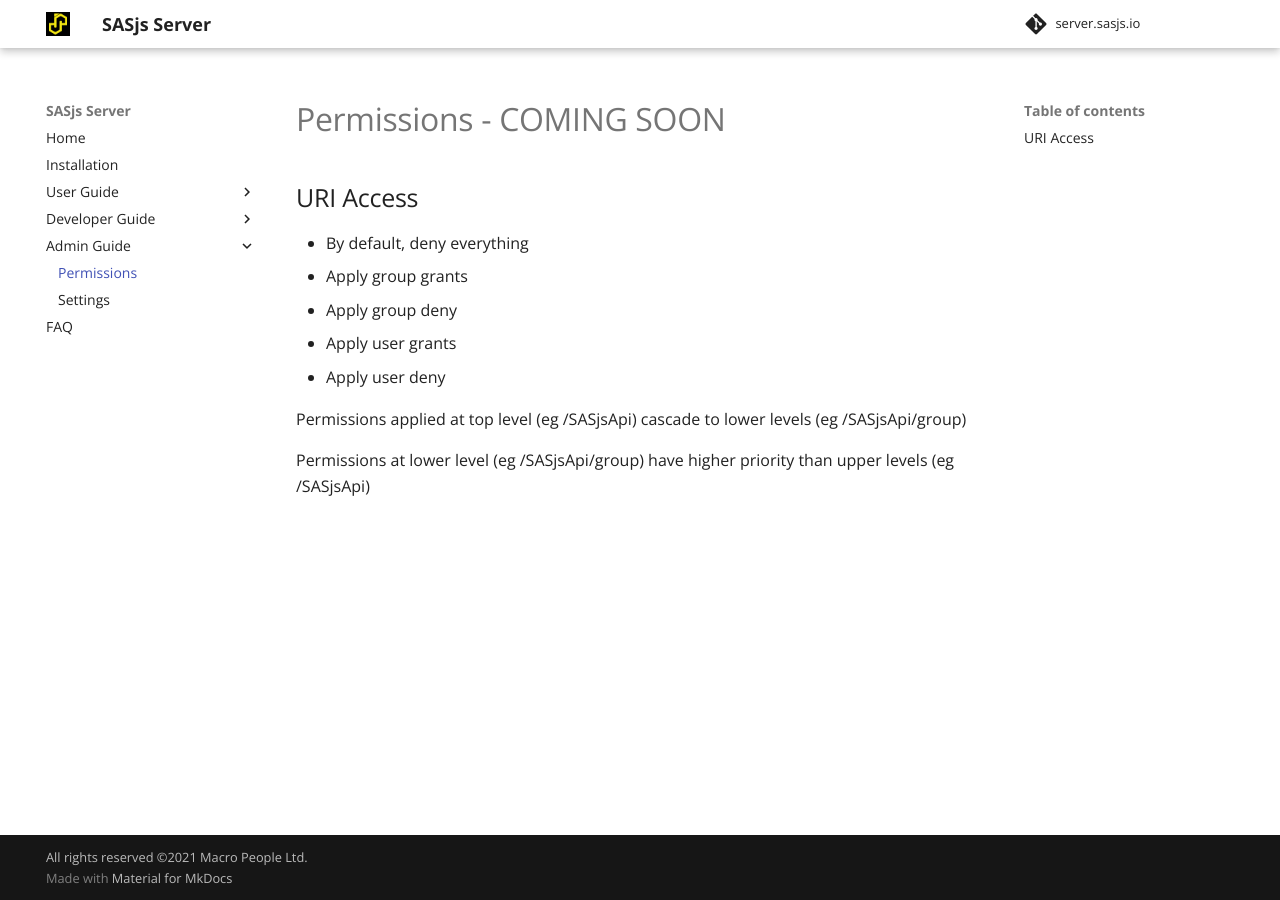
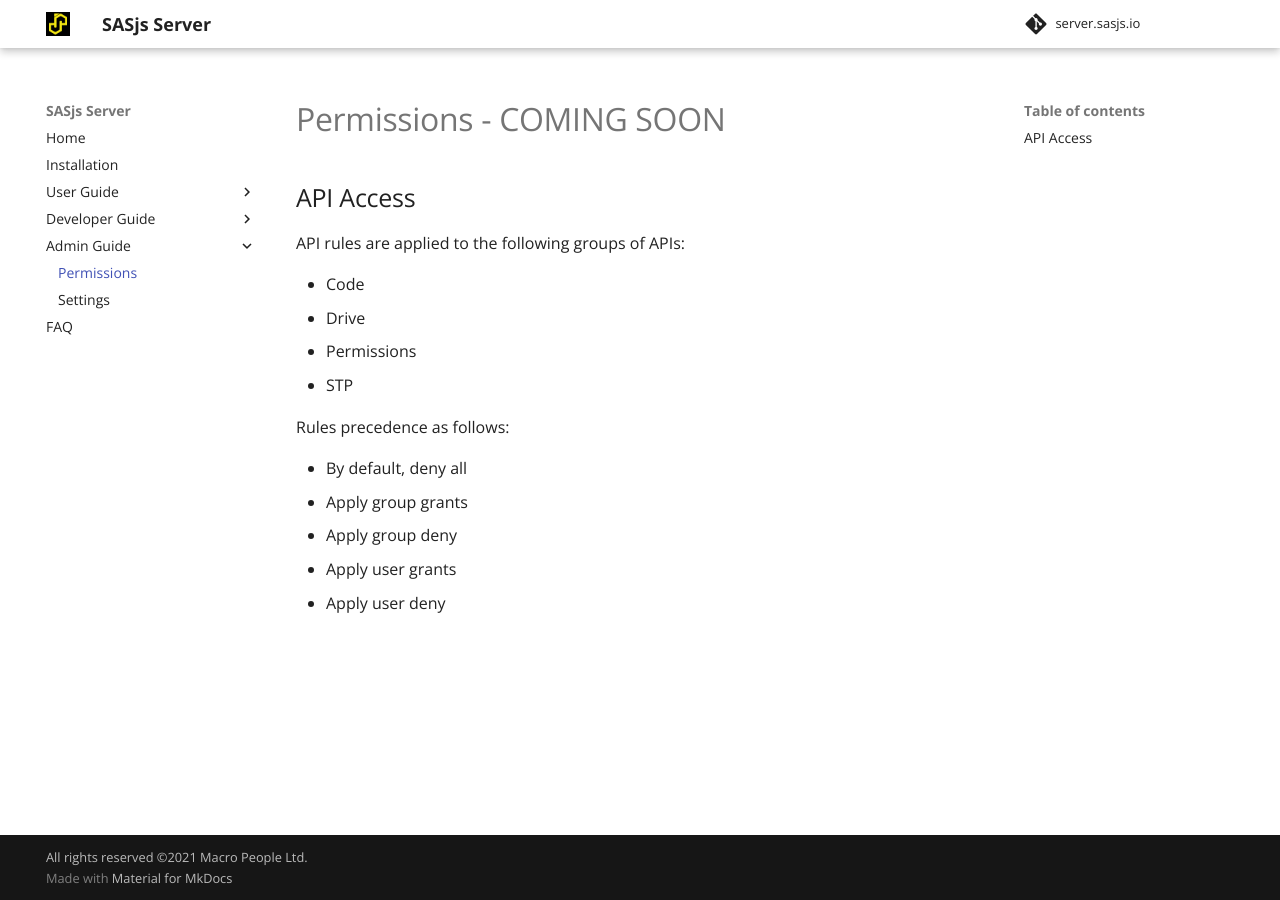
Before and after one commit to sasjs/server.sasjs.io, an MkDocs documentation site: the page built from docs/permissions.md, in a window 1280 px wide. Built offline with MkDocs 1.6.1 and Material for MkDocs 9.7.7, drawn with Linux system fonts in a browser that asks for light colours.

Commit message:
Update permissions.md

```diff
--- a/docs/permissions.md
+++ b/docs/permissions.md
@@ -6,14 +6,19 @@
 
 # Permissions - COMING SOON
 
-## URI Access
+## API Access
 
-* By default, deny everything
+API rules are applied to the following groups of APIs:
+
+* Code
+* Drive
+* Permissions
+* STP
+
+Rules precedence as follows:
+
+* By default, deny all
 * Apply group grants
 * Apply group deny
 * Apply user grants
 * Apply user deny
-
-Permissions applied at top level (eg /SASjsApi) cascade to lower levels (eg /SASjsApi/group)
-
-Permissions at lower level (eg /SASjsApi/group) have higher priority than upper levels (eg /SASjsApi)
```
